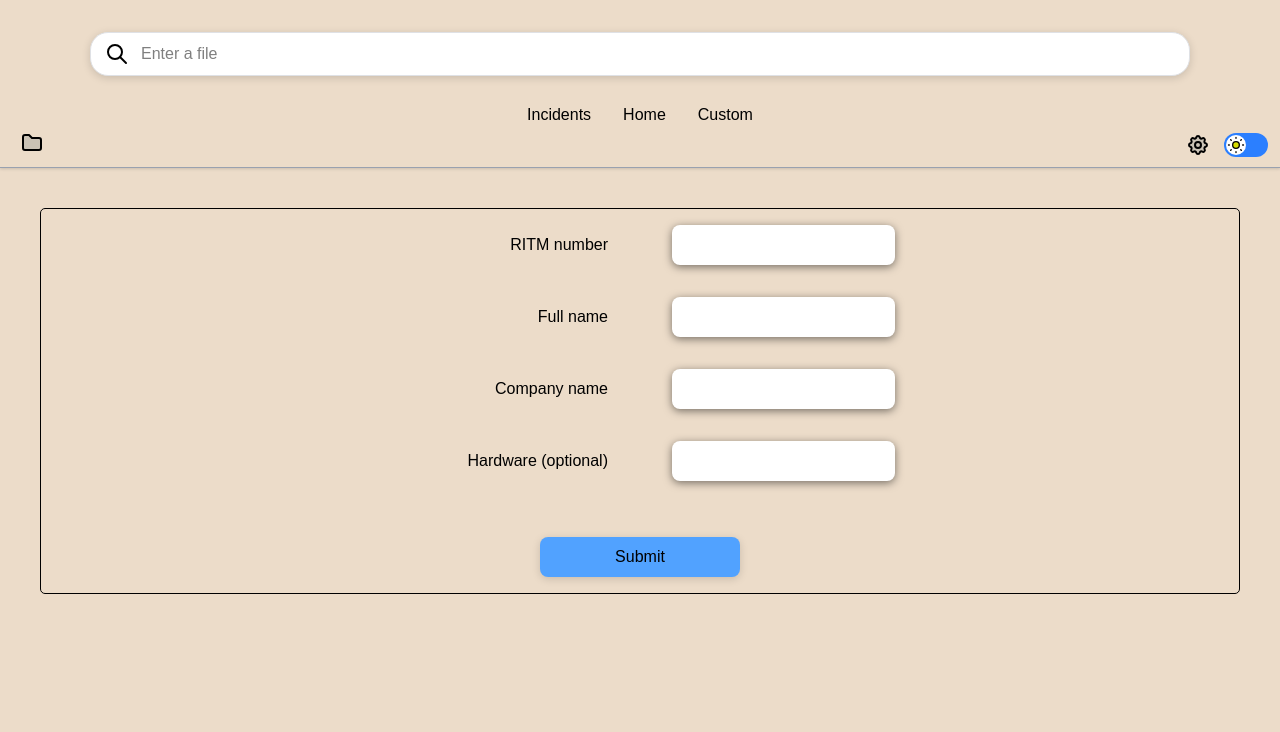
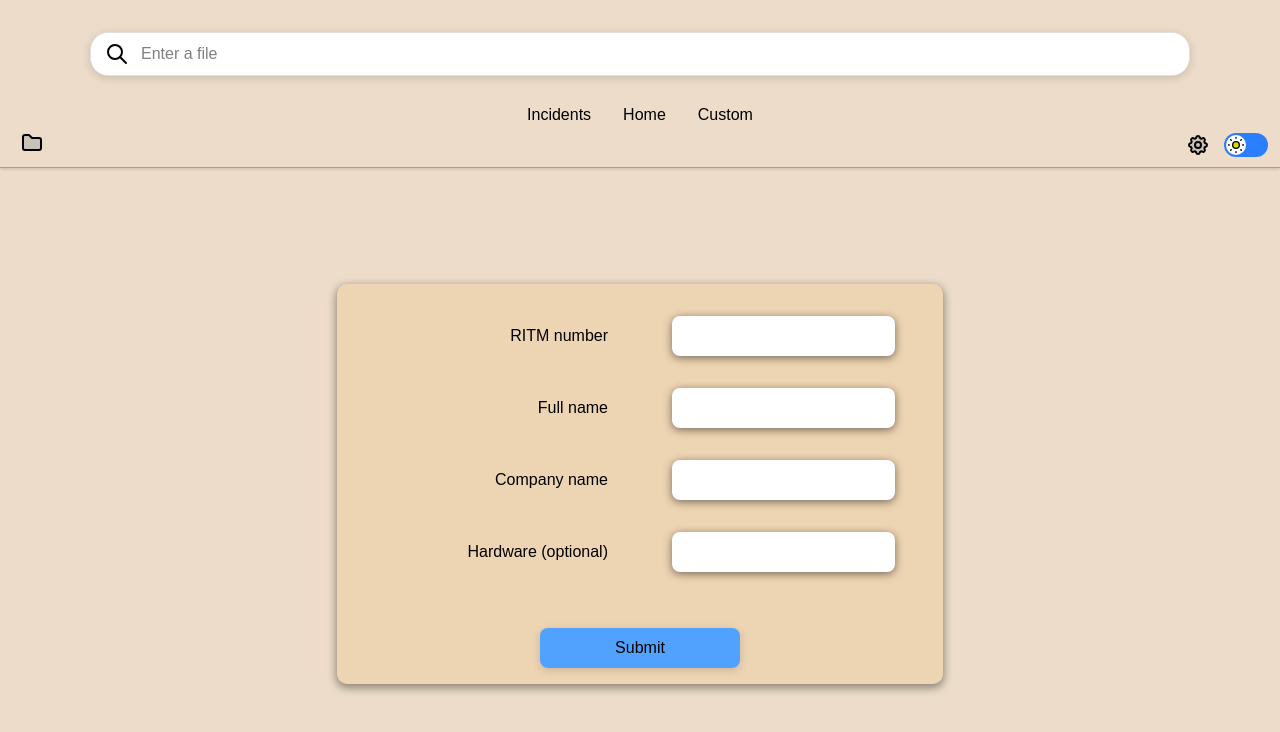
Before and after one commit to bobllor/TEKLabeler, a React (Vite) app: page /custom in a window 1280 px wide. Shown: the top 732 px of the page. Built offline with nearby package versions, Linux system fonts and the light colour scheme.

Commit message:
Updated CSS

```diff
--- a/src/routes/Custom.jsx
+++ b/src/routes/Custom.jsx
@@ -47,8 +47,10 @@ export default function Custom({ incidentTemplate = false }){
 
     return (
         <>
+            <div className="flex justify-center items-center">
                 <form
-            className="flex-col w-full justify-center items-center mb-100 border-1 pb-4 rounded-[5px]"
+                className="flex-col w-full justify-center items-center
+                shadow-[0_3px_8px_1px_rgba(0,0,0,.4)] light-background py-4 rounded-[10px]"
                 onSubmit={submitCustomLabelData}>
                     <CustomTemplate type={incidentTemplate ? 'INC' : 'MAN'} defaultValue={defaultTicketValue}/>
                     <div className="flex w-full justify-center items-center pt-10">
@@ -57,6 +59,7 @@ export default function Custom({ incidentTemplate = false }){
                         type="submit">Submit</button>
                     </div>
                 </form>
+            </div>
         </>
     )
 }
```
Lines whose indentation alone changed are shown as unchanged.
